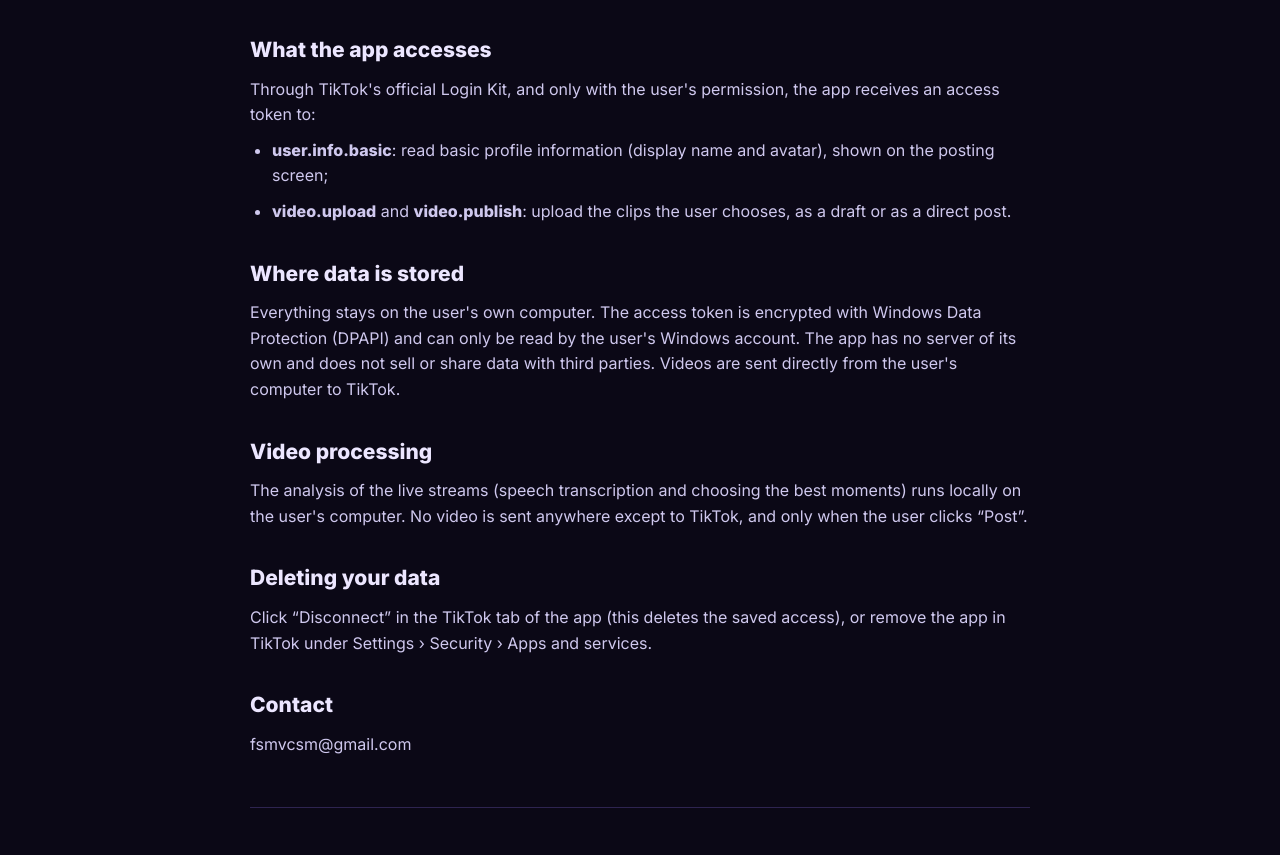
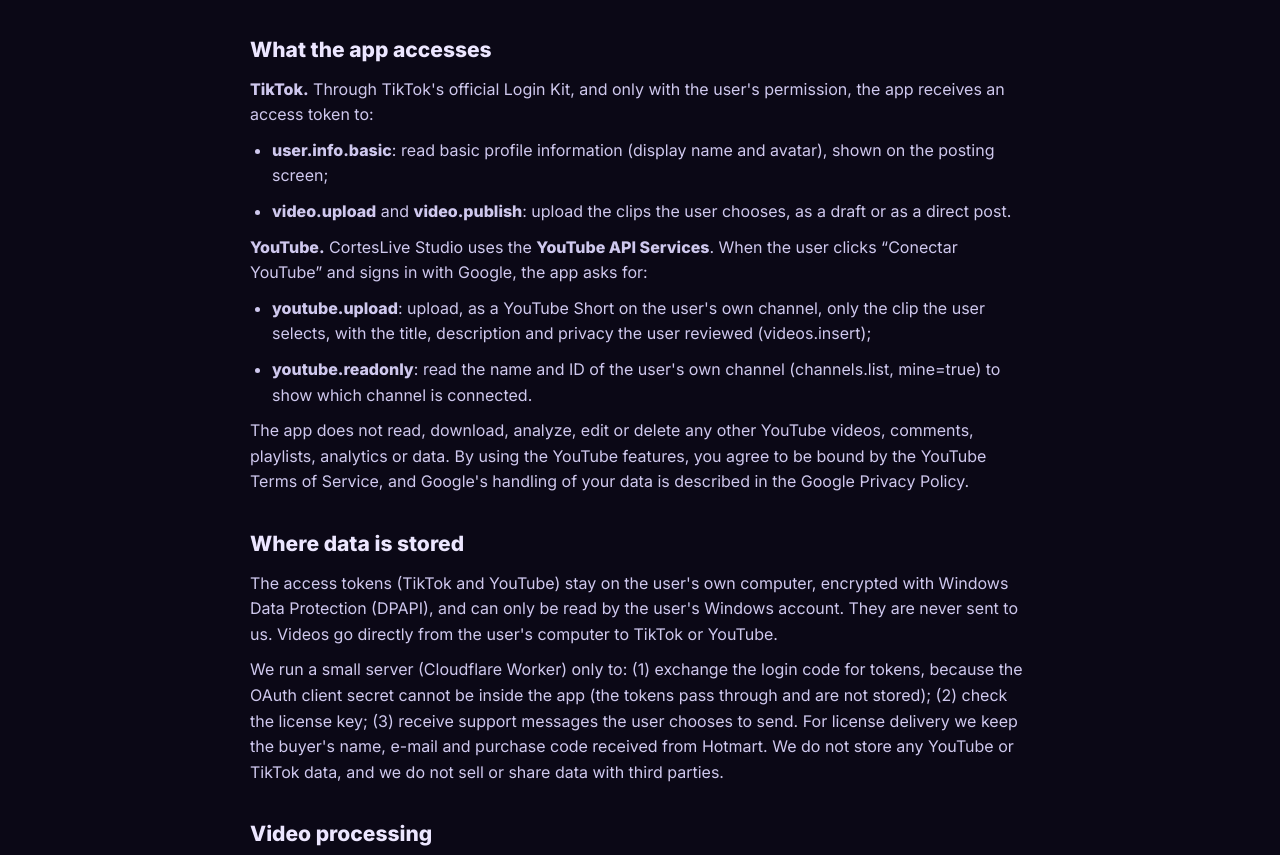
Before and after one commit to projetorico2526-debug/corteslive, a plain HTML site: page privacy.html in a window 1280 px wide. Shown: the part 283-1138 px from the top of the page. Drawn offline with Linux system fonts and the light colour scheme.

Commit message:
Privacidade e termos: YouTube API Services

```diff
--- a/privacy.html
+++ b/privacy.html
@@ -16,25 +16,32 @@
 <main class="doc">
   <span class="lingua">English</span>
   <h1>Privacy Policy</h1>
-  <p class="data">Last updated: November 22, 2026</p>
+  <p class="data">Last updated: November 23, 2026</p>
   <h2>What the app accesses</h2>
-  <p>Through TikTok's official Login Kit, and only with the user's permission, the app receives an access token to:</p>
+  <p><b>TikTok.</b> Through TikTok's official Login Kit, and only with the user's permission, the app receives an access token to:</p>
   <ul>
     <li><b>user.info.basic</b>: read basic profile information (display name and avatar), shown on the posting screen;</li>
     <li><b>video.upload</b> and <b>video.publish</b>: upload the clips the user chooses, as a draft or as a direct post.</li>
   </ul>
+  <p><b>YouTube.</b> CortesLive Studio uses the <b>YouTube API Services</b>. When the user clicks “Conectar YouTube” and signs in with Google, the app asks for:</p>
+  <ul>
+    <li><b>youtube.upload</b>: upload, as a YouTube Short on the user's own channel, only the clip the user selects, with the title, description and privacy the user reviewed (videos.insert);</li>
+    <li><b>youtube.readonly</b>: read the name and ID of the user's own channel (channels.list, mine=true) to show which channel is connected.</li>
+  </ul>
+  <p>The app does not read, download, analyze, edit or delete any other YouTube videos, comments, playlists, analytics or data. By using the YouTube features, you agree to be bound by the <a href="https://www.youtube.com/t/terms">YouTube Terms of Service</a>, and Google's handling of your data is described in the <a href="https://policies.google.com/privacy">Google Privacy Policy</a>.</p>
   <h2>Where data is stored</h2>
-  <p>Everything stays on the user's own computer. The access token is encrypted with Windows Data Protection (DPAPI) and can only be read by the user's Windows account. The app has no server of its own and does not sell or share data with third parties. Videos are sent directly from the user's computer to TikTok.</p>
+  <p>The access tokens (TikTok and YouTube) stay on the user's own computer, encrypted with Windows Data Protection (DPAPI), and can only be read by the user's Windows account. They are never sent to us. Videos go directly from the user's computer to TikTok or YouTube.</p>
+  <p>We run a small server (Cloudflare Worker) only to: (1) exchange the login code for tokens, because the OAuth client secret cannot be inside the app (the tokens pass through and are not stored); (2) check the license key; (3) receive support messages the user chooses to send. For license delivery we keep the buyer's name, e-mail and purchase code received from Hotmart. We do not store any YouTube or TikTok data, and we do not sell or share data with third parties.</p>
   <h2>Video processing</h2>
-  <p>The analysis of the live streams (speech transcription and choosing the best moments) runs locally on the user's computer. No video is sent anywhere except to TikTok, and only when the user clicks “Post”.</p>
-  <h2>Deleting your data</h2>
-  <p>Click “Disconnect” in the TikTok tab of the app (this deletes the saved access), or remove the app in TikTok under Settings › Security › Apps and services.</p>
+  <p>The analysis of the live streams (speech transcription and choosing the best moments) runs locally on the user's computer. No video is sent anywhere except to TikTok or YouTube, and only when the user clicks the post/upload button.</p>
+  <h2>Deleting your data and revoking access</h2>
+  <p>Click “Desconectar” (Disconnect) next to TikTok or YouTube in the app's “Postar” tab: this revokes the access and deletes the saved tokens from the computer. You can also revoke CortesLive Studio's access to your Google account at any time at <a href="https://security.google.com/settings/security/permissions">Google security settings › Third-party access</a>, and in TikTok under Settings › Security › Apps and services. To delete license or support data we keep, e-mail us and we delete it within 30 days.</p>
   <h2>Contact</h2>
   <p><a href="mailto:fsmvcsm@gmail.com">fsmvcsm@gmail.com</a></p>
   <hr>
   <span class="lingua">Português</span>
   <h1>Política de Privacidade</h1>
-  <p>Pelo login oficial do TikTok, e só com a sua autorização, o programa recebe um acesso para ler o nome e a foto do seu perfil e enviar os cortes que você escolher. Tudo fica no seu computador: o acesso é guardado criptografado pelo Windows e só o seu usuário consegue ler. O programa não tem servidor próprio e não compartilha seus dados com ninguém. A análise das lives roda no seu PC, e os vídeos só vão para o TikTok quando você clica em “Postar”. Para apagar os dados, clique em “Desconectar” no programa ou remova o app nas configurações do TikTok. Contato: <a href="mailto:fsmvcsm@gmail.com">fsmvcsm@gmail.com</a>.</p>
+  <p>Pelo login oficial do TikTok e do Google, e só com a sua autorização, o programa recebe um acesso para mostrar o nome da sua conta/canal e enviar os cortes que você escolher (no YouTube, como Shorts no seu próprio canal). O CortesLive usa os Serviços de API do YouTube: ao usar essa função, você concorda com os <a href="https://www.youtube.com/t/terms">Termos de Serviço do YouTube</a>, e a <a href="https://policies.google.com/privacy">Política de Privacidade do Google</a> se aplica. Os acessos ficam no seu computador, criptografados pelo Windows; nosso servidor só faz a troca do código de login (sem guardar nada), confere a licença e recebe mensagens de suporte. Guardamos nome, e-mail e código da compra vindos da Hotmart para entregar a chave. Não vendemos nem compartilhamos dados. A análise das lives roda no seu PC, e os vídeos só saem quando você clica para postar. Para apagar os dados, clique em “Desconectar” no programa, revogue o acesso em <a href="https://security.google.com/settings/security/permissions">security.google.com/settings/security/permissions</a> ou no TikTok, e peça por e-mail a exclusão dos dados de compra/suporte. Contato: <a href="mailto:fsmvcsm@gmail.com">fsmvcsm@gmail.com</a>.</p>
 </main>
 <footer><div class="wrap"><span>© 2026 CortesLive Studio</span><span><a href="terms.html">Terms of Service</a><a href="privacy.html">Privacy Policy</a></span></div></footer>
 </body>
```
Also changed, not shown: terms.html (+5 -3 lines).
